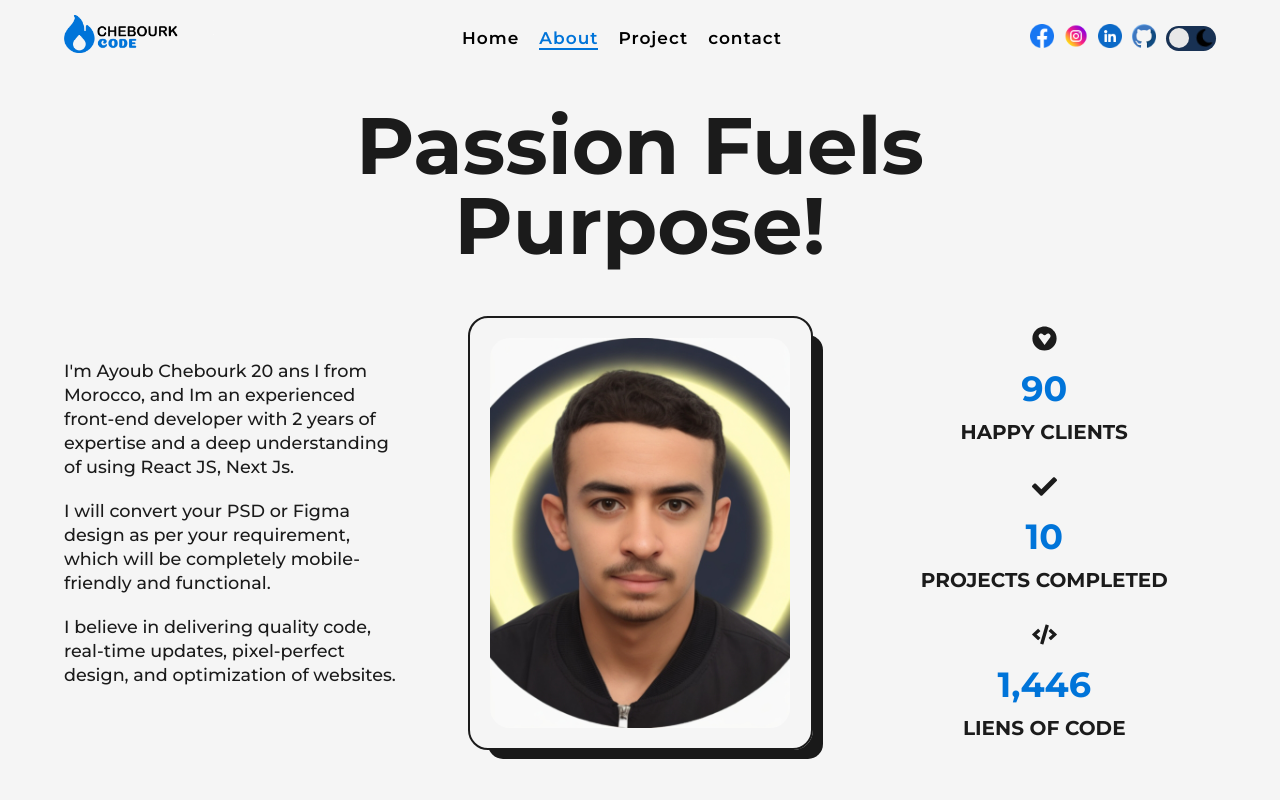
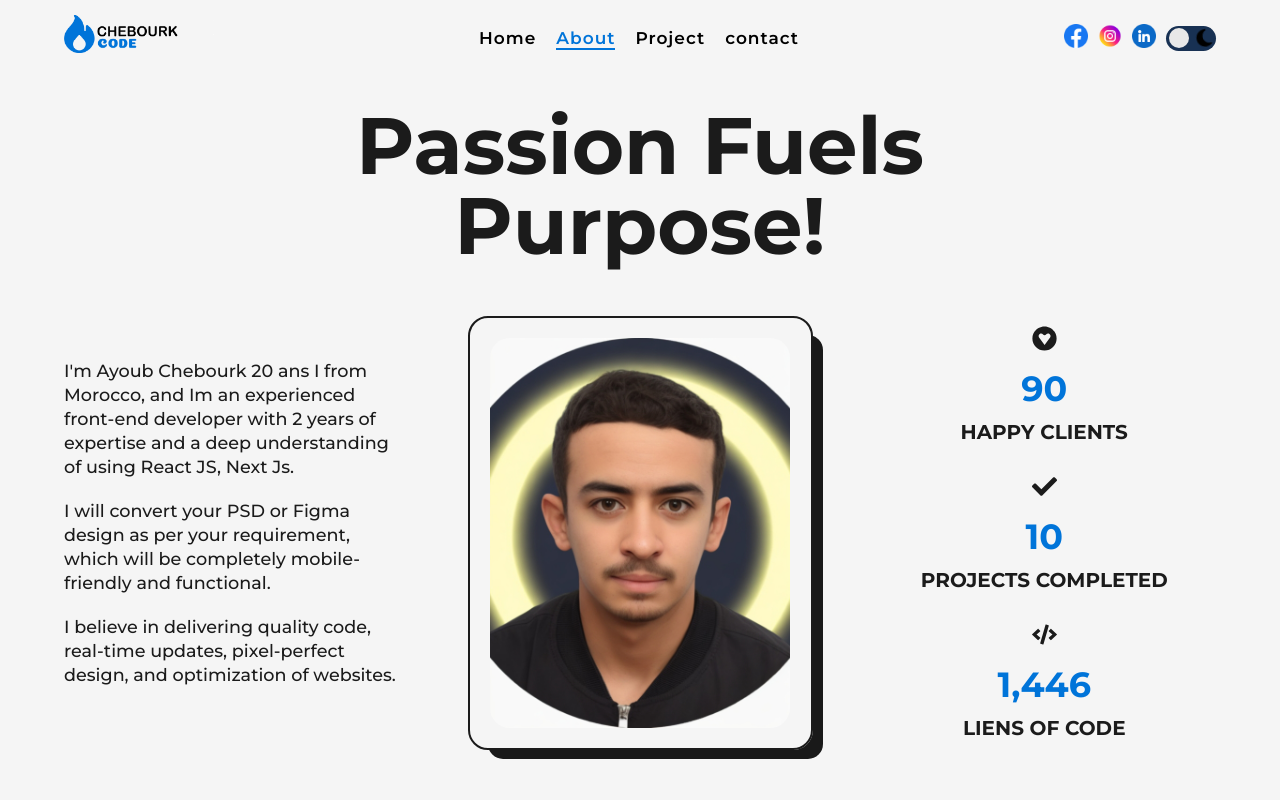
Before and after one commit to AYOUB-CHEBOURK/chebourk.code, a Next.js app: page /about in a window 1280 px wide. Shown: the top 800 px of the page. Built offline with nearby package versions, Linux system fonts and the light colour scheme.

Commit message:
fix error

```diff
--- a/src/app/components/footer/footer.jsx
+++ b/src/app/components/footer/footer.jsx
@@ -5,7 +5,7 @@ import logo_dark from "../../../../public/logo-dark.png"
 import facebook from "../../../../public/facebook.png"
 import instagram from "../../../../public/instagram.png"
 import linkedin from "../../../../public/linkedin.png"
-import github from "../../../../public/github-dark.png"
+// import github from "../../../../public/github-dark.png"
 import Image from "next/image"
 import Link from "next/link"
 import { useContext } from "react";
@@ -19,7 +19,7 @@ const Footer = () => {
         { id: 1, img: facebook , link_url: "https://www.facebook.com/ayoub.chbourk/" },
         { id: 2, img: instagram , link_url: "https://www.instagram.com/chebourk.code/" },
         { id: 3, img: linkedin , link_url: "https://www.linkedin.com/in/che-bourk-947406273/" },
-        { id: 4, img: github, link_url: "https://github.com/AYOUB-CHEBOURK?tab=repositories" },
+        // { id: 4, img: github, link_url: "https://github.com/AYOUB-CHEBOURK?tab=repositories" },
     ]
 
   return (
--- a/src/app/components/header/nav-bar.jsx
+++ b/src/app/components/header/nav-bar.jsx
@@ -12,7 +12,7 @@ import logo_dark from "../../../../public/logo-dark.png"
 import facebook from "../../../../public/facebook.png"
 import instagram from "../../../../public/instagram.png"
 import linkedin from "../../../../public/linkedin.png"
-import github_dark from "../../../../public/github-dark.png"
+// import github_dark from "../../../../public/github-dark.png"
 import DarkMode from "../section/darkMode";
 import { useContext } from "react";
 import { ThemeContext } from "@/app/context/themeContext";
@@ -35,7 +35,7 @@ const NavBar = () => {
         { id: 1, img: facebook , link_url: "https://www.facebook.com/ayoub.chbourk/" },
         { id: 2, img: instagram , link_url: "https://www.instagram.com/chebourk.code/" },
         { id: 3, img: linkedin , link_url: "https://www.linkedin.com/in/che-bourk-947406273/" },
-        { id: 4, img: github_dark , link_url: "https://github.com/AYOUB-CHEBOURK?tab=repositories" },
+        // { id: 4, img: github_dark , link_url: "https://github.com/AYOUB-CHEBOURK?tab=repositories" },
     ]
 
     const setHideMenu = () => {
```
